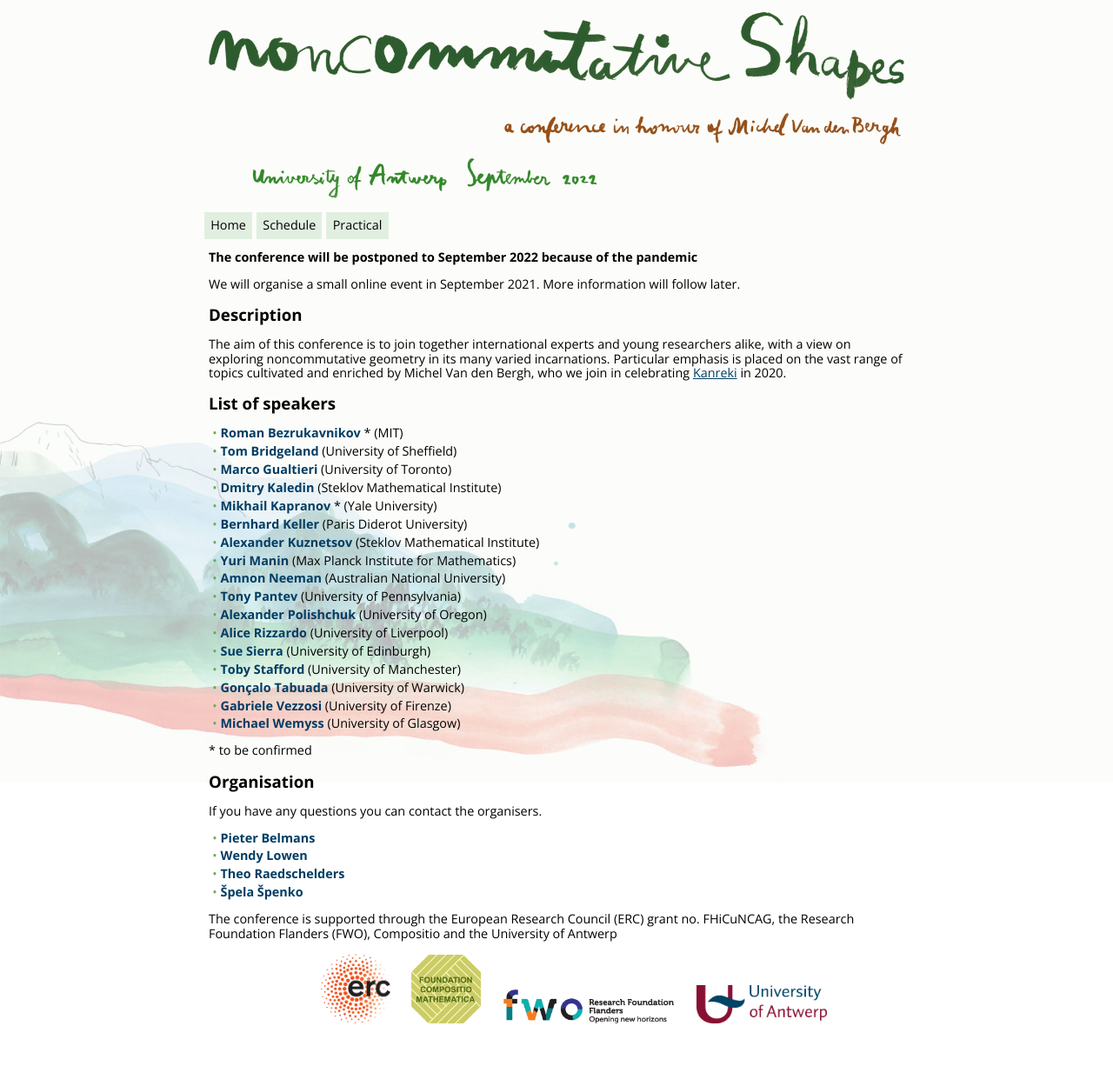
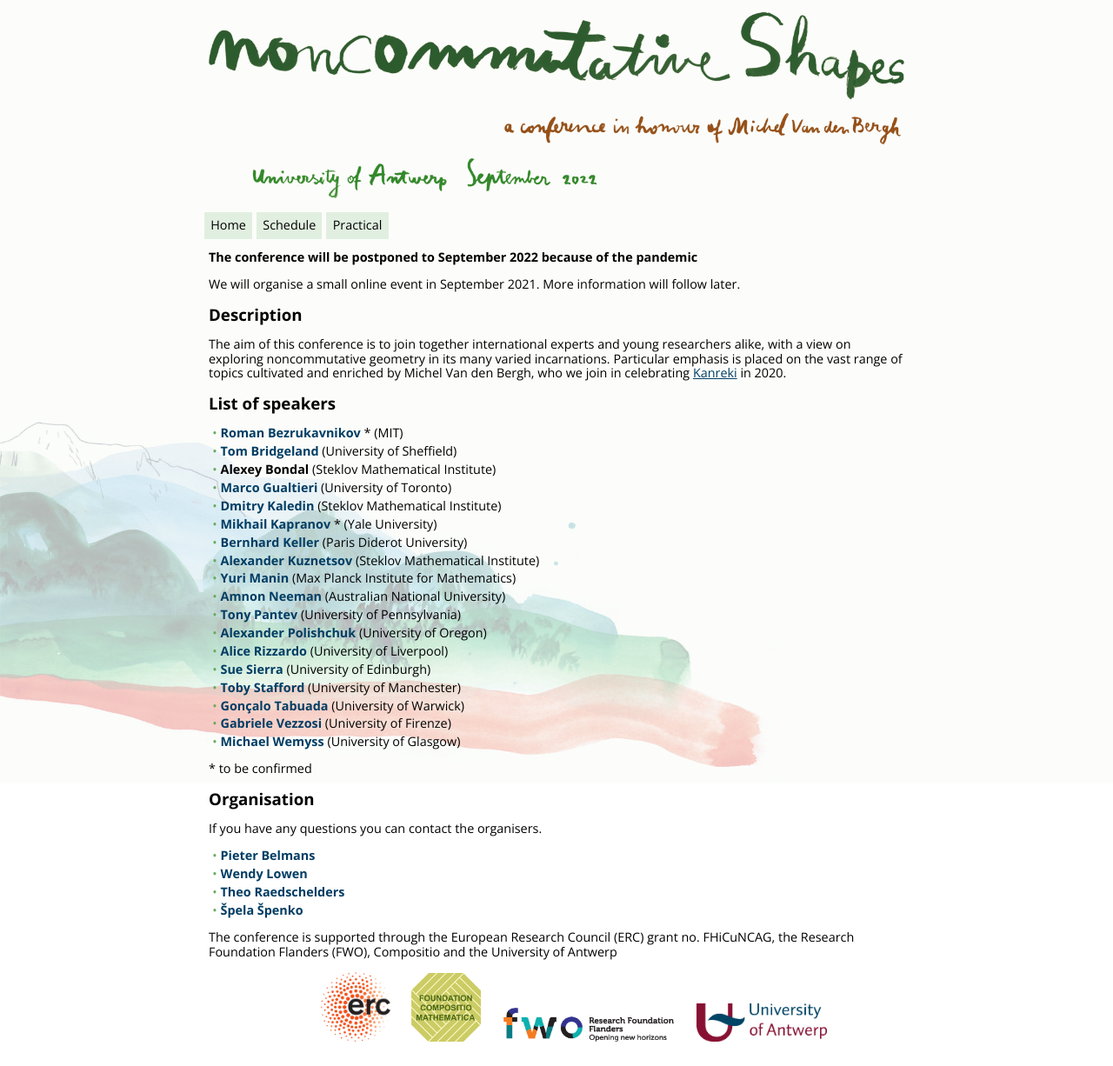
Before and after one commit to ncag-info/antwerp-2020, a Jekyll site: the page built from index.html, in a window 1280 px wide. Shown: the whole page at 87% size. Built offline with Jekyll 4.4.1, drawn with Linux system fonts in a browser that asks for light colours; nearby versions of some CDN libraries; library files that are not in the unit come from our copies; before the commit the page ends 1205 px from its top, so only the background shows below that.

Commit message:
Adding Alexey

```diff
--- a/_data/speakers.yml
+++ b/_data/speakers.yml
@@ -8,6 +8,10 @@ bridgeland:
   name: Tom Bridgeland
   affiliation: University of Sheffield
   website: http://www.tom-bridgeland.staff.shef.ac.uk/
+
+bondal:
+  name: Alexey Bondal
+  affiliation: Steklov Mathematical Institute
 
 gualtieri:
   name: Marco Gualtieri
```
